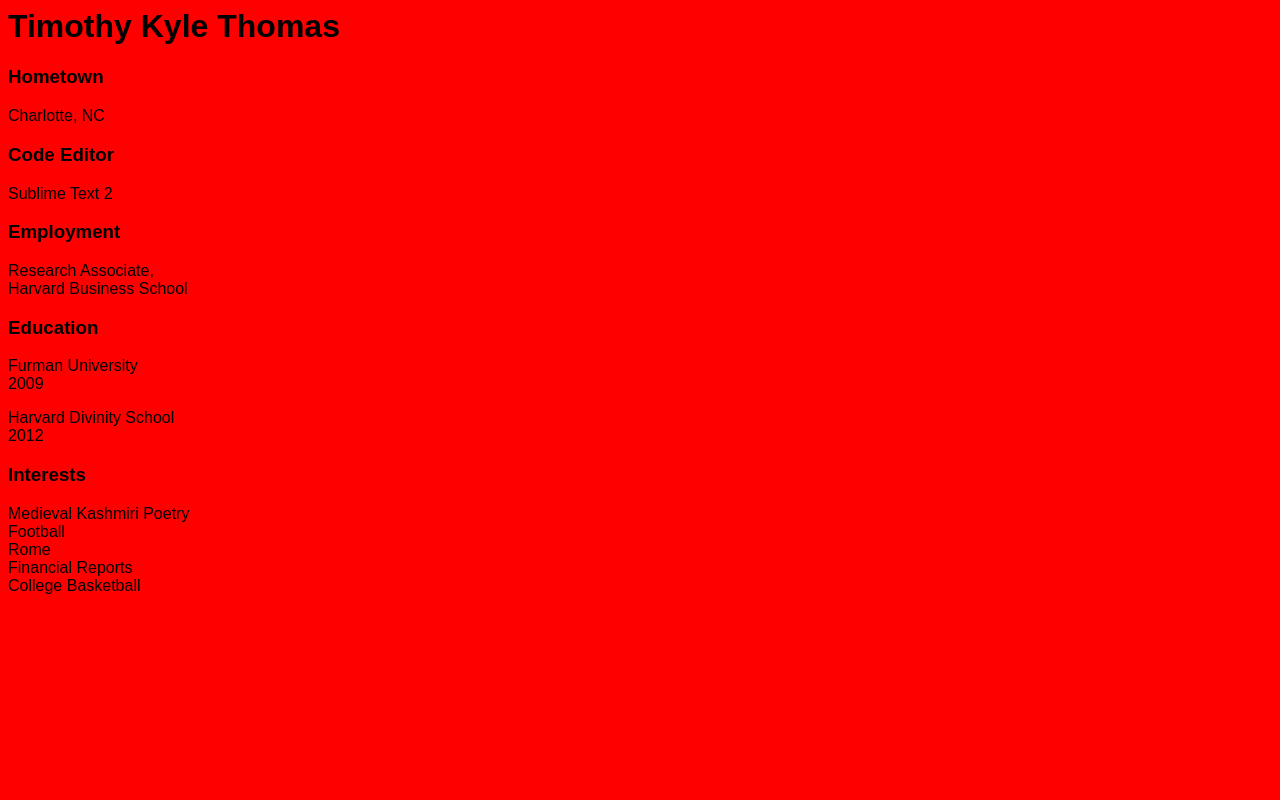
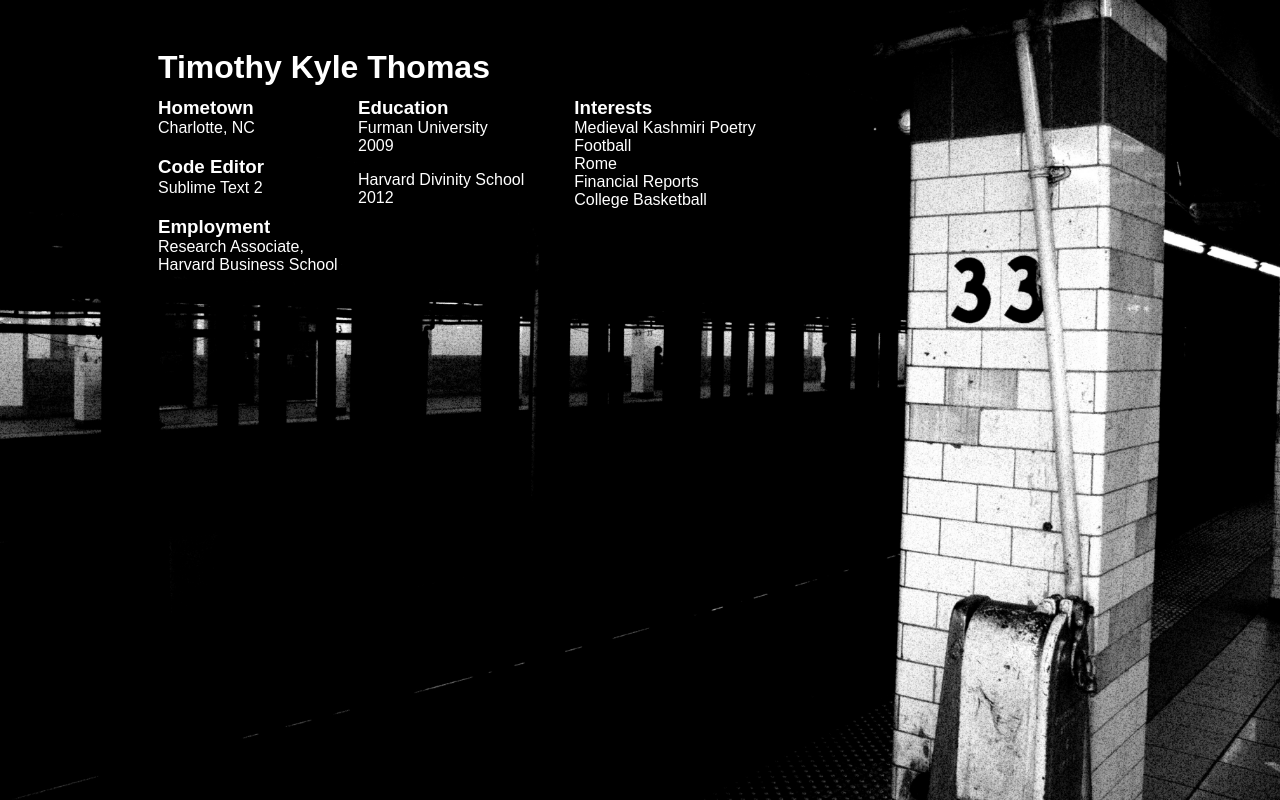
Before and after one commit to tkthomas27/p1.vaikahari.biz, a PHP site: page / in a window 1280 px wide. Run offline with PHP 8.4, Linux system fonts and the light colour scheme.

Commit message:
add images and filled out the css

```diff
--- a/CSS/style.css
+++ b/CSS/style.css
@@ -1,4 +1,47 @@
+html {
+  background: url(../img/IMG_0742.jpg) no-repeat center center fixed;
+  background-size: cover;
+}
+
 body {
   font-family: sans-serif;
-  background-color: red;
 }
+
+h3 {
+	height: 4px;
+	text-decoration: bold;
+}
+
+#name {
+	width: 400px;
+	height: 30px;
+	padding-left: 150px;
+	padding-top: 20px;
+	color: white;
+	text-align: justify;
+}
+
+#bio {
+	width: 200px;
+	height: 200px;
+	padding-left: 150px;
+	padding-top: 20px;
+	color: white;
+	text-align: justify;
+	float: left;
+}
+
+#interests {
+	text-decoration: none;
+	color: white;
+	float: left;
+	padding-top: 20px;
+	padding-left: 50px;
+}
+
+#edu {
+	text-decoration: none;
+	color: white;
+	float: left;
+	padding-top: 20px;
+}
```
Also changed, not shown: img/154.jpg (added), img/IMG_0742.JPG (added), img/IMG_1240.JPG (added), img/IMG_1307.JPG (added), 2 other files.
